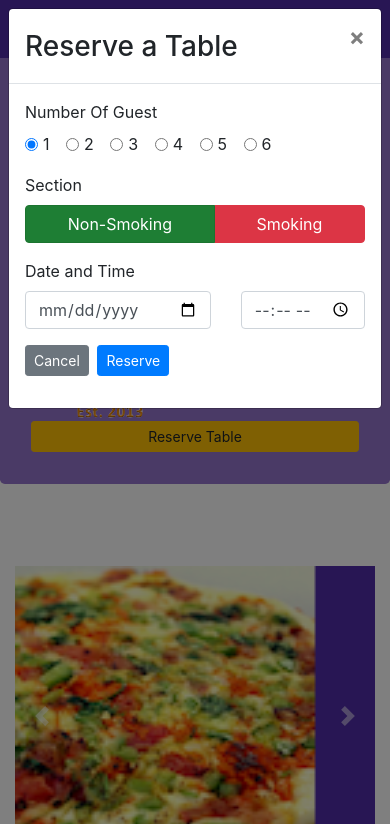
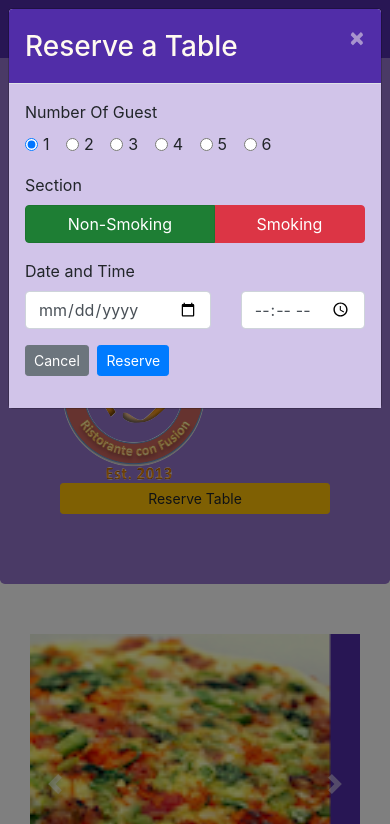
Before and after one commit to rivaldyava01/LearnFrontEnd, a website: page index.html in a window 390 px wide. Both pictures are taken after a click on the button "Reserve Table". Shown: the top 824 px of the page. Drawn offline with nearby package versions, Linux system fonts and the light colour scheme.

Commit message:
edit npm scripts

```diff
--- a/aboutus.html
+++ b/aboutus.html
@@ -295,6 +295,7 @@
       <script src="node_modules/jquery/dist/jquery.slim.min.js"></script>
       <script src="node_modules/popper.js/dist/umd/popper.min.js"></script>
       <script src="node_modules/bootstrap/dist/js/bootstrap.min.js"></script>
+      <script src="js/scripts.js"></script>
 
 </body>
 
--- a/css/styles.scss
+++ b/css/styles.scss
@@ -2,6 +2,7 @@ $lt-gray: #ddd;
 $background-dark: #512DA8;
 $background-light: #9575CD;
 $background-pale: #D1C4E9;
+$font-white: floralwhite;
 
 //height variables
 $carousel-item-height: 300px;
@@ -30,7 +31,7 @@ $carousel-item-height: 300px;
 .jumbotron{
     @include zero-margin(70px, 30px);
     background: $background-light !important;
-    color: floralwhite;
+    color: $font-white;
 }
 
 address{
@@ -75,3 +76,18 @@ body{
     bottom: 0px;
     z-index: 1;
 }
+
+.modal{
+    .modal-header{
+        background: $background-dark;
+        color: $font-white;
+
+        .close{
+            color: $font-white;
+        }
+    }
+    .modal-body{
+        background: $background-pale;
+    }
+
+}
--- a/index.html
+++ b/index.html
@@ -10,10 +10,10 @@
     <meta http-equiv="x-ua-compatible" content="ie=edge">
 
     <!-- Bootstrap CSS -->
-    <link href="css/styles.css" rel="stylesheet">
     <link rel="stylesheet" href="node_modules/bootstrap/dist/css/bootstrap.min.css">
     <link rel="stylesheet" href="node_modules/font-awesome/css/font-awesome.min.css">
     <link rel="stylesheet" href="node_modules/bootstrap-social/bootstrap-social.css">
+    <link href="css/styles.css" rel="stylesheet">
 </head>
 
 <body>
@@ -32,8 +32,8 @@
                     <li class="nav-item"><a class="nav-link" href="#"><span class="fa fa-list fa-lg"></span> Menu</a></li>
                     <li class="nav-item"><a class="nav-link" href="./contactus.html"><span class="fa fa-address-card fa-lg"></span> Contact</a></li>
                 </ul>
-                <span class="navbar-text">
-                    <a data-toggle="modal" data-target="#loginModal">
+                <span class="navbar-text" >
+                    <a role="button" id="loginBtn">
                         <span class="fa fa-sign-in"></span> Login
                     </a>
                 </span>
@@ -88,7 +88,7 @@
                     <img src='img/logo.png' class="img-fluid">
                 </div>
                 <div class="col-12 col-sm-3 align-self-center">
-                    <a class="btn btn-block btn-warning btn-sm" role="button" data-target="#reservecard" data-toggle="modal" data-html="true" title="Or Call us at  +852 12345678" data-placement="bottom">Reserve Table</a>
+                    <a class="btn btn-block btn-warning btn-sm" role="button" title="Or Call us at  +852 12345678" id="reserveBtn">Reserve Table</a>
                 </div>
             </div>
         </div>
@@ -97,7 +97,7 @@
     <div class="container">
         <div class="row row-content">
             <div class="col">
-                <div id="myCarousel" class="carousel slide" data-ride="caraosel">
+                <div id="myCarousel" class="carousel" data-ride="caraosel">
                     <div class="carousel-inner" role="listbox">
                         <div class="carousel-item active">
                             <img class="d-block img-fluid" src="img/uthappizza.png" alt="Uthappiza">
@@ -186,7 +186,7 @@
             </div>
         </div>
 
-        <div class="modal fade" id="reservecard" role="dialog">
+        <div class="modal fade" id="reserveModal" role="dialog">
             <div class="modal-dialog modal-lg" role="content">
                 <div class="modal-content">
                     <div class="modal-header">
@@ -309,6 +309,7 @@
     <script src="node_modules/jquery/dist/jquery.slim.min.js"></script>
     <script src="node_modules/popper.js/dist/umd/popper.min.js"></script>
     <script src="node_modules/bootstrap/dist/js/bootstrap.min.js"></script>
+    <script src="js/scripts.js"></script>
 
 
     <!-- script tooltip -->
@@ -317,25 +318,6 @@
             $('[data-toggle="tooltip"]').tooltip();
         });
     </script> -->
-
-    <script>
-        $(document).ready(function(){
-            $("#myCarousel").carousel({interval: 2000});
-            $("#carouselButton").click(function(){
-                if($("#carouselButton").children("span").hasClass('fa-pause')){
-                    $("#myCarousel").carousel('pause');
-                    $("#carouselButton").children("span").removeClass('fa-pause');
-                    $("#carouselButton").children("span").addClass('fa-play');
-                }
-                else if($("#carouselButton").children("span").hasClass('fa-play')){
-                    $("#myCarousel").carousel('cycle');
-                    $("#carouselButton").children("span").removeClass('fa-play');
-                    $("#carouselButton").children("span").addClass('fa-pause');
-                }
-            });
-        });
-    </script>
-
 </body>
 
 </html>
--- /dev/null
+++ b/js/scripts.js
@@ -0,0 +1,25 @@
+$(document).ready(function(){
+    $("#myCarousel").carousel({interval: 2000});
+    $("#carouselButton").click(function(){
+        if($("#carouselButton").children("span").hasClass('fa-pause')){
+            $("#myCarousel").carousel('pause');
+            $("#carouselButton").children("span").removeClass('fa-pause');
+            $("#carouselButton").children("span").addClass('fa-play');
+        }
+        else if($("#carouselButton").children("span").hasClass('fa-play')){
+            $("#myCarousel").carousel('cycle');
+            $("#carouselButton").children("span").removeClass('fa-play');
+            $("#carouselButton").children("span").addClass('fa-pause');
+        }
+    });
+});
+
+//login
+$("#loginBtn").click(function() {
+    $("#loginModal").modal('show');
+});
+
+//reserve
+$("#reserveBtn").click(function() {
+    $("#reserveModal").modal('show');
+});
```
Also changed, not shown: contactus.html (+1 -0 lines), package.json (+18 -3 lines), 'dist/img'/alberto.png (added), 'dist/img'/buffet.png (added), 'dist/img'/logo.png (added), 'dist/img'/uthappizza.png (added), css/styles.css, 2 other files.
